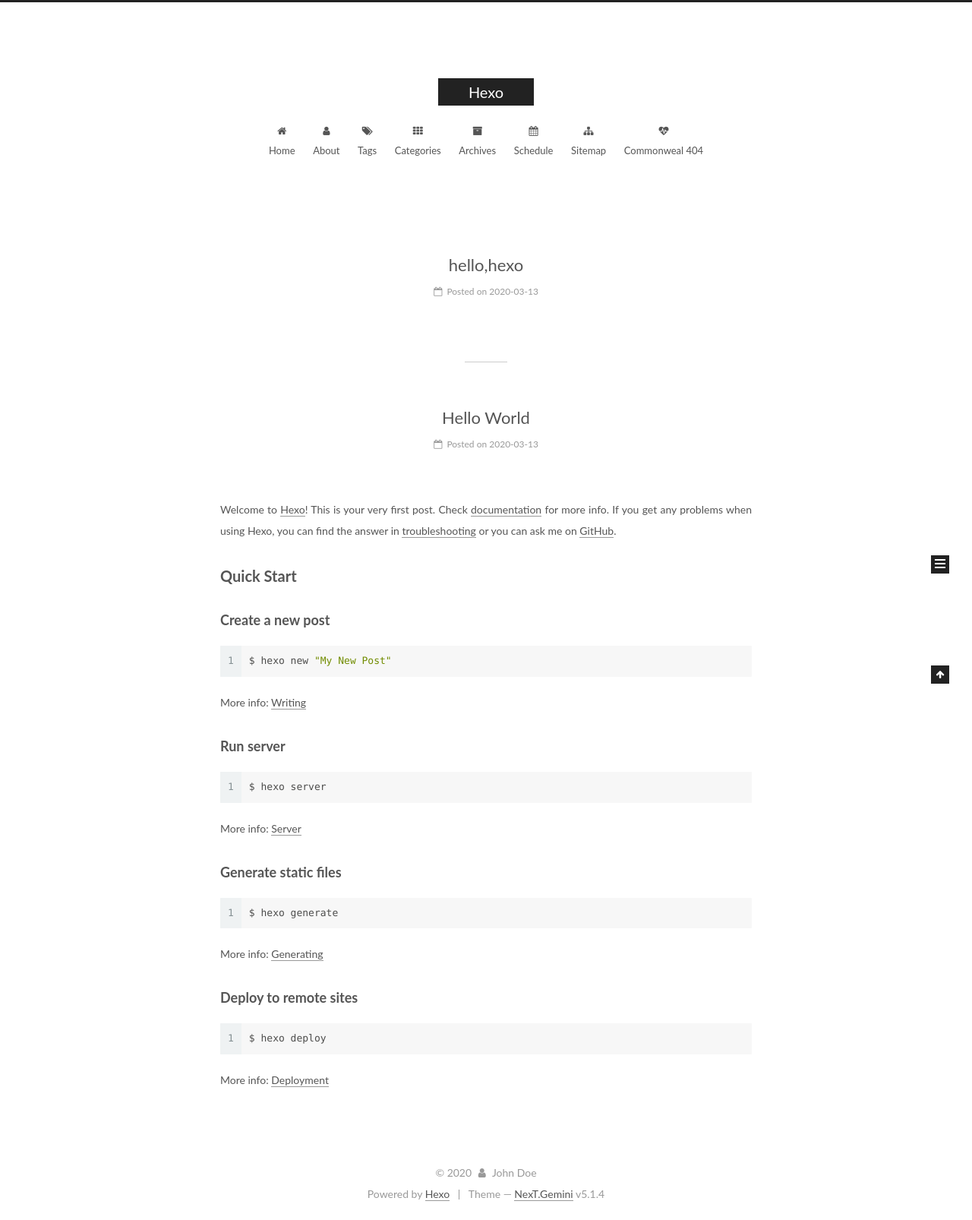
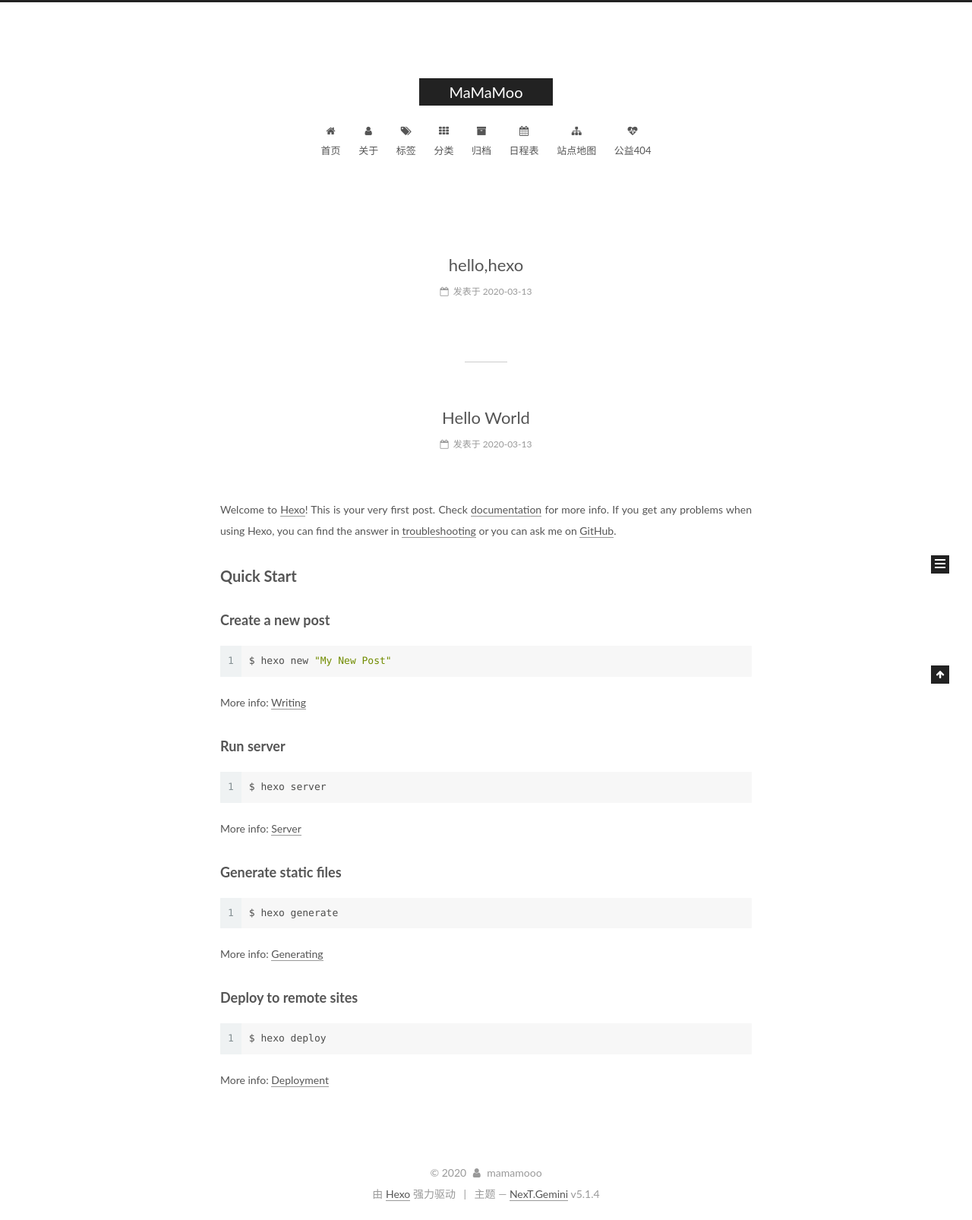
Before and after one commit to mamamooo/mamamooo.github.io, a plain HTML site: page index.html in a window 1280 px wide. Shown: the whole page at 76% size. Drawn offline with Linux system fonts and the light colour scheme.

Commit message:
Site updated: 2020-03-13 20:22:13

```diff
--- a/index.html
+++ b/index.html
@@ -5,7 +5,7 @@
 
 
 
-<html class="theme-next gemini use-motion" lang="en">
+<html class="theme-next gemini use-motion" lang="zh-Hans">
 <head>
   <meta charset="UTF-8"/>
 <meta http-equiv="X-UA-Compatible" content="IE=edge" />
@@ -80,11 +80,10 @@
 
 
 <meta property="og:type" content="website">
-<meta property="og:title" content="Hexo">
+<meta property="og:title" content="MaMaMoo">
 <meta property="og:url" content="http://yoursite.com/index.html">
-<meta property="og:site_name" content="Hexo">
-<meta property="og:locale" content="en_US">
-<meta property="article:author" content="John Doe">
+<meta property="og:site_name" content="MaMaMoo">
+<meta property="article:author" content="mamamooo">
 <meta name="twitter:card" content="summary">
 
 
@@ -101,7 +100,7 @@
     motion: {"enable":true,"async":false,"transition":{"post_block":"fadeIn","post_header":"slideDownIn","post_body":"slideDownIn","coll_header":"slideLeftIn","sidebar":"slideUpIn"}},
     duoshuo: {
       userId: '0',
-      author: 'Author'
+      author: '博主'
     },
     algolia: {
       applicationID: '',
@@ -121,7 +120,7 @@
 
 
 
-  <title>Hexo</title>
+  <title>MaMaMoo</title>
 
 
 
@@ -133,7 +132,7 @@
 
 <meta name="generator" content="Hexo 4.2.0"></head>
 
-<body itemscope itemtype="http://schema.org/WebPage" lang="en">
+<body itemscope itemtype="http://schema.org/WebPage" lang="zh-Hans">
 
 
 
@@ -152,7 +151,7 @@
     <div class="custom-logo-site-title">
       <a href="/"  class="brand" rel="start">
         <span class="logo-line-before"><i></i></span>
-        <span class="site-title">Hexo</span>
+        <span class="site-title">MaMaMoo</span>
         <span class="logo-line-after"><i></i></span>
       </a>
     </div>
@@ -182,7 +181,7 @@
 
               <i class="menu-item-icon fa fa-fw fa-home"></i> <br />
 
-            Home
+            首页
           </a>
         </li>
 
@@ -192,7 +191,7 @@
 
               <i class="menu-item-icon fa fa-fw fa-user"></i> <br />
 
-            About
+            关于
           </a>
         </li>
 
@@ -202,7 +201,7 @@
 
               <i class="menu-item-icon fa fa-fw fa-tags"></i> <br />
 
-            Tags
+            标签
           </a>
         </li>
 
@@ -212,7 +211,7 @@
 
               <i class="menu-item-icon fa fa-fw fa-th"></i> <br />
 
-            Categories
+            分类
           </a>
         </li>
 
@@ -222,7 +221,7 @@
 
               <i class="menu-item-icon fa fa-fw fa-archive"></i> <br />
 
-            Archives
+            归档
           </a>
         </li>
 
@@ -232,7 +231,7 @@
 
               <i class="menu-item-icon fa fa-fw fa-calendar"></i> <br />
 
-            Schedule
+            日程表
           </a>
         </li>
 
@@ -242,7 +241,7 @@
 
               <i class="menu-item-icon fa fa-fw fa-sitemap"></i> <br />
 
-            Sitemap
+            站点地图
           </a>
         </li>
 
@@ -252,7 +251,7 @@
 
               <i class="menu-item-icon fa fa-fw fa-heartbeat"></i> <br />
 
-            Commonweal 404
+            公益404
           </a>
         </li>
 
@@ -292,13 +291,13 @@
     <link itemprop="mainEntityOfPage" href="http://yoursite.com/2020/03/13/hello-hexo/">
 
     <span hidden itemprop="author" itemscope itemtype="http://schema.org/Person">
-      <meta itemprop="name" content="John Doe">
+      <meta itemprop="name" content="mamamooo">
       <meta itemprop="description" content="">
       <meta itemprop="image" content="/images/avatar.gif">
     </span>
 
     <span hidden itemprop="publisher" itemscope itemtype="http://schema.org/Organization">
-      <meta itemprop="name" content="Hexo">
+      <meta itemprop="name" content="MaMaMoo">
     </span>
 
 
@@ -318,9 +317,9 @@
                 <i class="fa fa-calendar-o"></i>
               </span>
 
-                <span class="post-meta-item-text">Posted on</span>
+                <span class="post-meta-item-text">发表于</span>
 
-              <time title="Post created" itemprop="dateCreated datePublished" datetime="2020-03-13T19:42:27+08:00">
+              <time title="创建于" itemprop="dateCreated datePublished" datetime="2020-03-13T19:42:27+08:00">
                 2020-03-13
               </time>
 
@@ -411,13 +410,13 @@
     <link itemprop="mainEntityOfPage" href="http://yoursite.com/2020/03/13/hello-world/">
 
     <span hidden itemprop="author" itemscope itemtype="http://schema.org/Person">
-      <meta itemprop="name" content="John Doe">
+      <meta itemprop="name" content="mamamooo">
       <meta itemprop="description" content="">
       <meta itemprop="image" content="/images/avatar.gif">
     </span>
 
     <span hidden itemprop="publisher" itemscope itemtype="http://schema.org/Organization">
-      <meta itemprop="name" content="Hexo">
+      <meta itemprop="name" content="MaMaMoo">
     </span>
 
 
@@ -437,9 +436,9 @@
                 <i class="fa fa-calendar-o"></i>
               </span>
 
-                <span class="post-meta-item-text">Posted on</span>
+                <span class="post-meta-item-text">发表于</span>
 
-              <time title="Post created" itemprop="dateCreated datePublished" datetime="2020-03-13T19:30:31+08:00">
+              <time title="创建于" itemprop="dateCreated datePublished" datetime="2020-03-13T19:30:31+08:00">
                 2020-03-13
               </time>
 
@@ -562,7 +561,7 @@
         <div class="site-overview">
           <div class="site-author motion-element" itemprop="author" itemscope itemtype="http://schema.org/Person">
 
-              <p class="site-author-name" itemprop="name">John Doe</p>
+              <p class="site-author-name" itemprop="name">mamamooo</p>
               <p class="site-description motion-element" itemprop="description"></p>
           </div>
 
@@ -574,7 +573,7 @@
                 <a href="/archives/%20%7C%7C%20archive">
 
                   <span class="site-state-item-count">2</span>
-                  <span class="site-state-item-name">posts</span>
+                  <span class="site-state-item-name">日志</span>
                 </a>
               </div>
 
@@ -618,13 +617,13 @@
   <span class="with-love">
     <i class="fa fa-user"></i>
   </span>
-  <span class="author" itemprop="copyrightHolder">John Doe</span>
+  <span class="author" itemprop="copyrightHolder">mamamooo</span>
 
 
 </div>
 
 
-  <div class="powered-by">Powered by <a class="theme-link" target="_blank" href="https://hexo.io">Hexo</a></div>
+  <div class="powered-by">由 <a class="theme-link" target="_blank" href="https://hexo.io">Hexo</a> 强力驱动</div>
 
 
 
@@ -632,7 +631,7 @@
 
 
 
-  <div class="theme-info">Theme &mdash; <a class="theme-link" target="_blank" href="https://github.com/iissnan/hexo-theme-next">NexT.Gemini</a> v5.1.4</div>
+  <div class="theme-info">主题 &mdash; <a class="theme-link" target="_blank" href="https://github.com/iissnan/hexo-theme-next">NexT.Gemini</a> v5.1.4</div>
 
 
 
```
Also changed, not shown: 2020/03/13/hello-hexo/index.html (+24 -25 lines), 2020/03/13/hello-world/index.html (+26 -27 lines), archives/2020/03/index.html (+22 -23 lines), archives/2020/index.html (+22 -23 lines), archives/index.html (+22 -23 lines).
